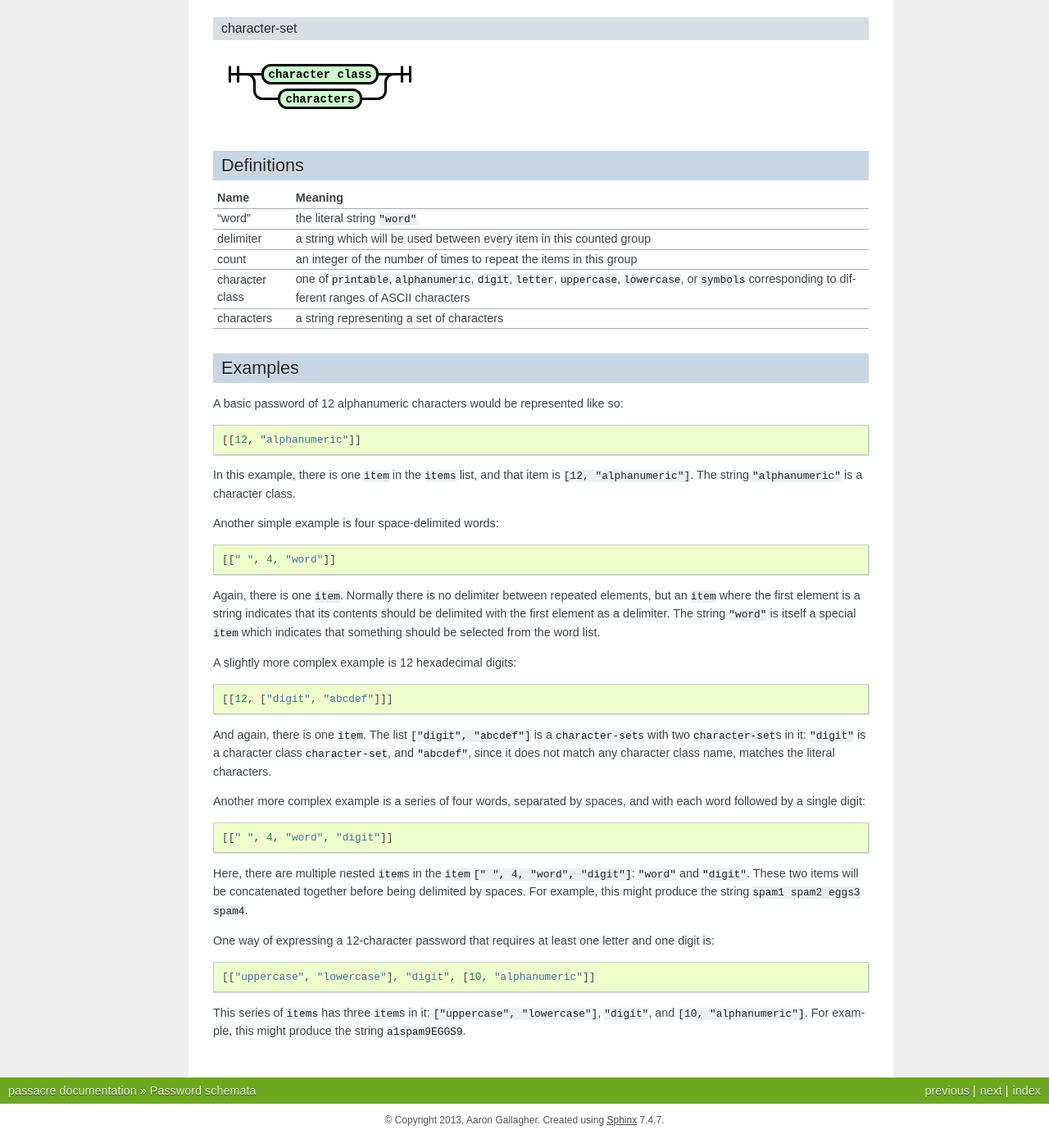
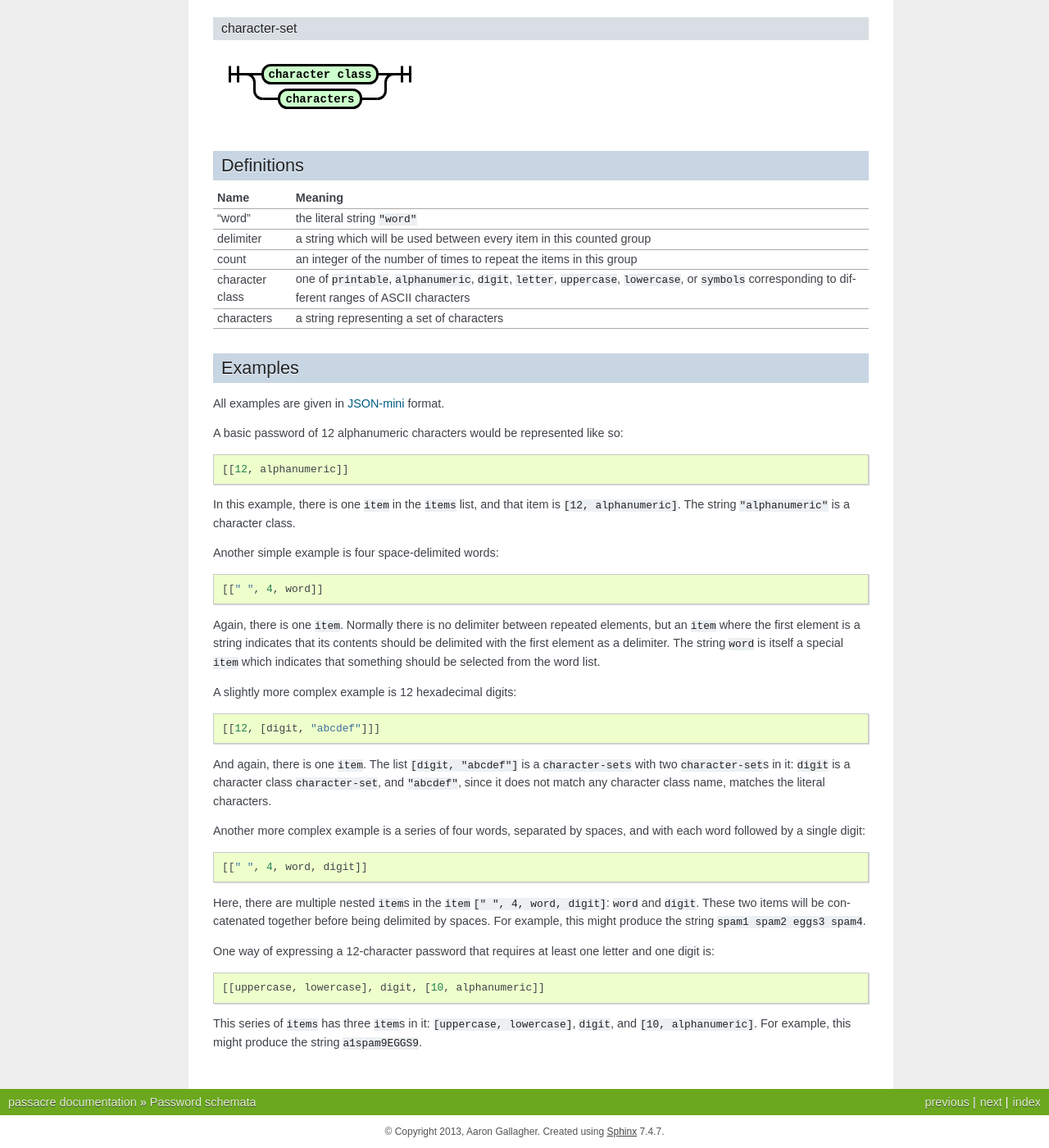
Before and after one commit to habnabit/passacre, a Sphinx documentation site: the page built from docs/schema.rst, in a window 1280 px wide and 1400 px high, scrolled down 677 px. Shown: the whole window at 82% size. Built offline with Sphinx 7.4.7, drawn with Linux system fonts in a browser that asks for light colours; the version number could not be read and is left out.

Commit message:
Use JSON-mini for examples.

```diff
--- a/docs/config.rst
+++ b/docs/config.rst
@@ -188,6 +188,8 @@ Generating a password for a site will then issue a challenge of the UUID ``dd34b
 and prepend the response to the input password being used for generation.
 
 
+.. _JSON-mini:
+
 JSON-mini
 ---------
 
--- a/docs/schema.rst
+++ b/docs/schema.rst
@@ -47,30 +47,32 @@ Definitions
 Examples
 --------
 
+All examples are given in :ref:`JSON-mini` format.
+
 A basic password of 12 alphanumeric characters would be represented like so::
 
-  [[12, "alphanumeric"]]
+  [[12, alphanumeric]]
 
 In this example, there is one ``item`` in the ``items`` list,
-and that item is ``[12, "alphanumeric"]``.
+and that item is ``[12, alphanumeric]``.
 The string ``"alphanumeric"`` is a character class.
 
 Another simple example is four space-delimited words::
 
-  [[" ", 4, "word"]]
+  [[" ", 4, word]]
 
 Again, there is one ``item``.
 Normally there is no delimiter between repeated elements,
 but an ``item`` where the first element is a string indicates that its contents should be delimited with the first element as a delimiter.
-The string ``"word"`` is itself a special ``item`` which indicates that something should be selected from the word list.
+The string ``word`` is itself a special ``item`` which indicates that something should be selected from the word list.
 
 A slightly more complex example is 12 hexadecimal digits::
 
-  [[12, ["digit", "abcdef"]]]
+  [[12, [digit, "abcdef"]]]
 
 And again, there is one ``item``.
-The list ``["digit", "abcdef"]`` is a ``character-sets`` with two ``character-set``\ s in it:
-``"digit"`` is a character class ``character-set``,
+The list ``[digit, "abcdef"]`` is a ``character-sets`` with two ``character-set``\ s in it:
+``digit`` is a character class ``character-set``,
 and ``"abcdef"``,
 since it does not match any character class name,
 matches the literal characters.
@@ -79,19 +81,19 @@ Another more complex example is a series of four words,
 separated by spaces,
 and with each word followed by a single digit::
 
-  [[" ", 4, "word", "digit"]]
+  [[" ", 4, word, digit]]
 
 Here,
-there are multiple nested ``item``\ s in the ``item`` ``[" ", 4, "word", "digit"]``:
-``"word"`` and ``"digit"``.
+there are multiple nested ``item``\ s in the ``item`` ``[" ", 4, word, digit]``:
+``word`` and ``digit``.
 These two items will be concatenated together before being delimited by spaces.
 For example,
 this might produce the string ``spam1 spam2 eggs3 spam4``.
 
 One way of expressing a 12-character password that requires at least one letter and one digit is::
 
-  [["uppercase", "lowercase"], "digit", [10, "alphanumeric"]]
+  [[uppercase, lowercase], digit, [10, alphanumeric]]
 
 This series of ``items`` has three ``item``\ s in it:
-``["uppercase", "lowercase"]``, ``"digit"``, and ``[10, "alphanumeric"]``.
+``[uppercase, lowercase]``, ``digit``, and ``[10, alphanumeric]``.
 For example, this might produce the string ``a1spam9EGGS9``.
```
